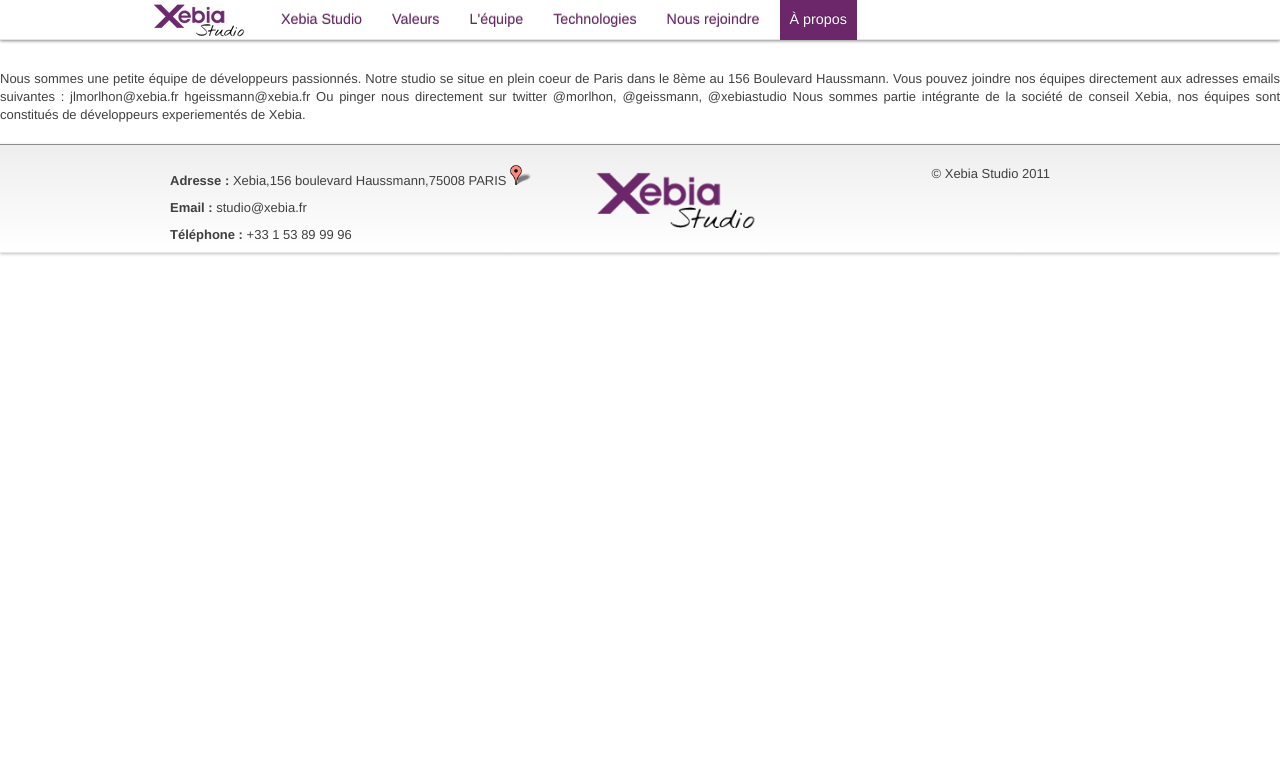
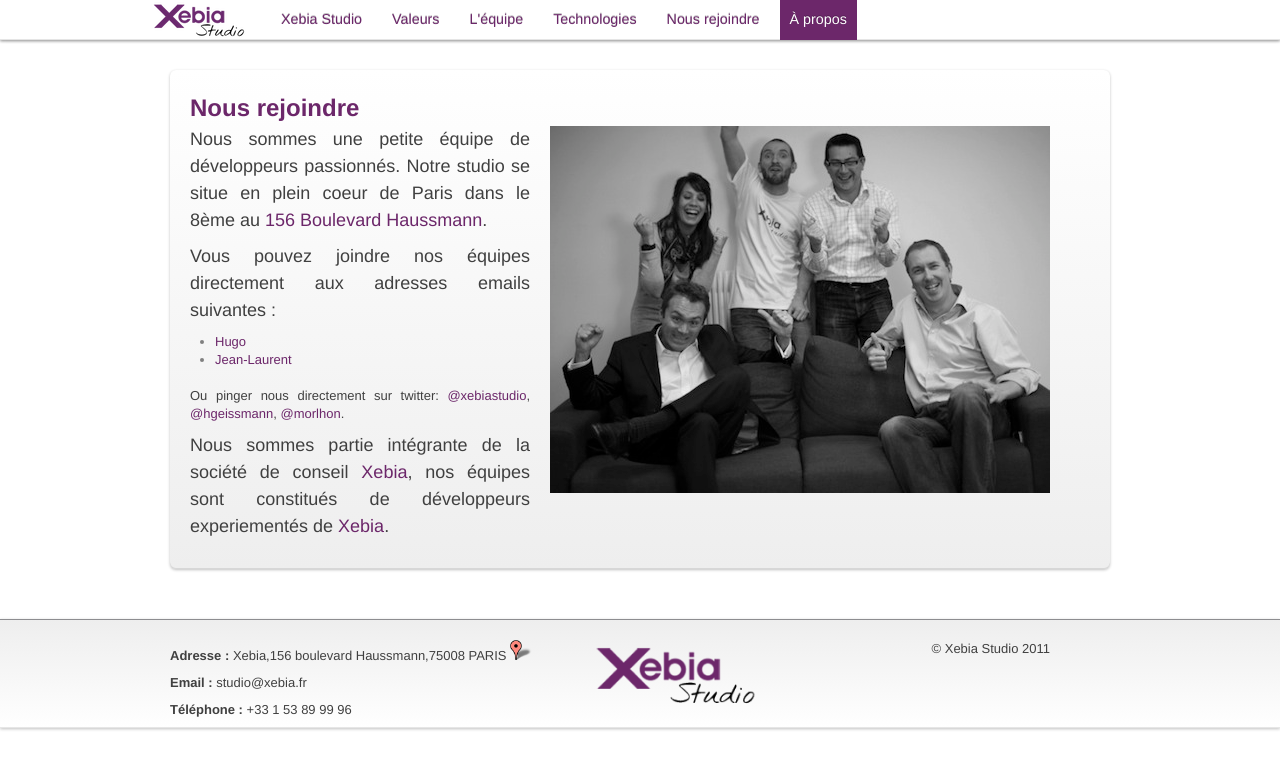
Before and after one commit to publicissapient-france/xebia-studio-website, a Jekyll site: the page built from about.html, in a window 1280 px wide. Shown: the top 769 px of the page. Built offline with Jekyll 4.4.1, drawn with Linux system fonts in a browser that asks for light colours.

Commit message:
Added about

```diff
--- a/about.html
+++ b/about.html
@@ -2,13 +2,36 @@
 layout: main
 title: À propos
 ---
+<div class="container">
 
+  <div class="hero-unit">
+    <div class="row">
+      <div class="span14">
+        <h2>Nous rejoindre</h2>
+      </div>
+    </div>
+    <div class="row">
+      <div class="span6">
+        <p>
+          Nous sommes une petite équipe de développeurs passionnés. Notre studio se situe en plein coeur de Paris dans le 8ème au <a href="http://maps.google.com/maps?q=Xebia,+156,+boulevard+haussmann,+paris&hl=en&ie=UTF8&sll=48.875281,2.311094&sspn=0.009583,0.017037&vpsrc=0&hq=Xebia,&hnear=156+Boulevard+Haussmann,+75008+Paris,+%C3%8Ele-de-France,+France&t=h&z=16">156 Boulevard Haussmann</a>.
+        </p>
+        <p>
+          Vous pouvez joindre nos équipes directement aux adresses emails suivantes :
+          <ul>
+            <li><a href="mailto:hgeissmann@xebia.fr">Hugo</a></li>
+            <li><a href="mailto:jlmorlhon@xebia.fr">Jean-Laurent</a></li>
+          </ul>
 
-Nous sommes une petite équipe de développeurs passionnés. Notre studio se situe en plein coeur de Paris dans le 8ème au 156 Boulevard Haussmann.
-Vous pouvez joindre nos équipes directement aux adresses emails suivantes :
-jlmorlhon@xebia.fr
-hgeissmann@xebia.fr
-Ou pinger nous directement sur twitter
-@morlhon, @geissmann, @xebiastudio
+          Ou pinger nous directement sur twitter: <a href="https://twitter.com/#!/xebiastudio">@xebiastudio</a>, <a href="https://twitter.com/#!/hgeissmann">@hgeissmann</a>, <a href="https://twitter.com/#!/morlhon">@morlhon</a>.
+          </p>
+          <p>
+          Nous sommes partie intégrante de la société de conseil <a href="http://blog.xebia.fr/">Xebia</a>, nos équipes sont constitués de développeurs experiementés de <a href="http://blog.xebia.fr/">Xebia</a>.
+          </p>
+      </div>
+      <div class="span8">
+        <p><img src="images/happy.jpg"></p>
+      </div>
+    </div>
+  </div>
 
-Nous sommes partie intégrante de la société de conseil Xebia, nos équipes sont constitués de développeurs experiementés de Xebia.
+</div>
```
Also changed, not shown: images/happy.jpg (added).
